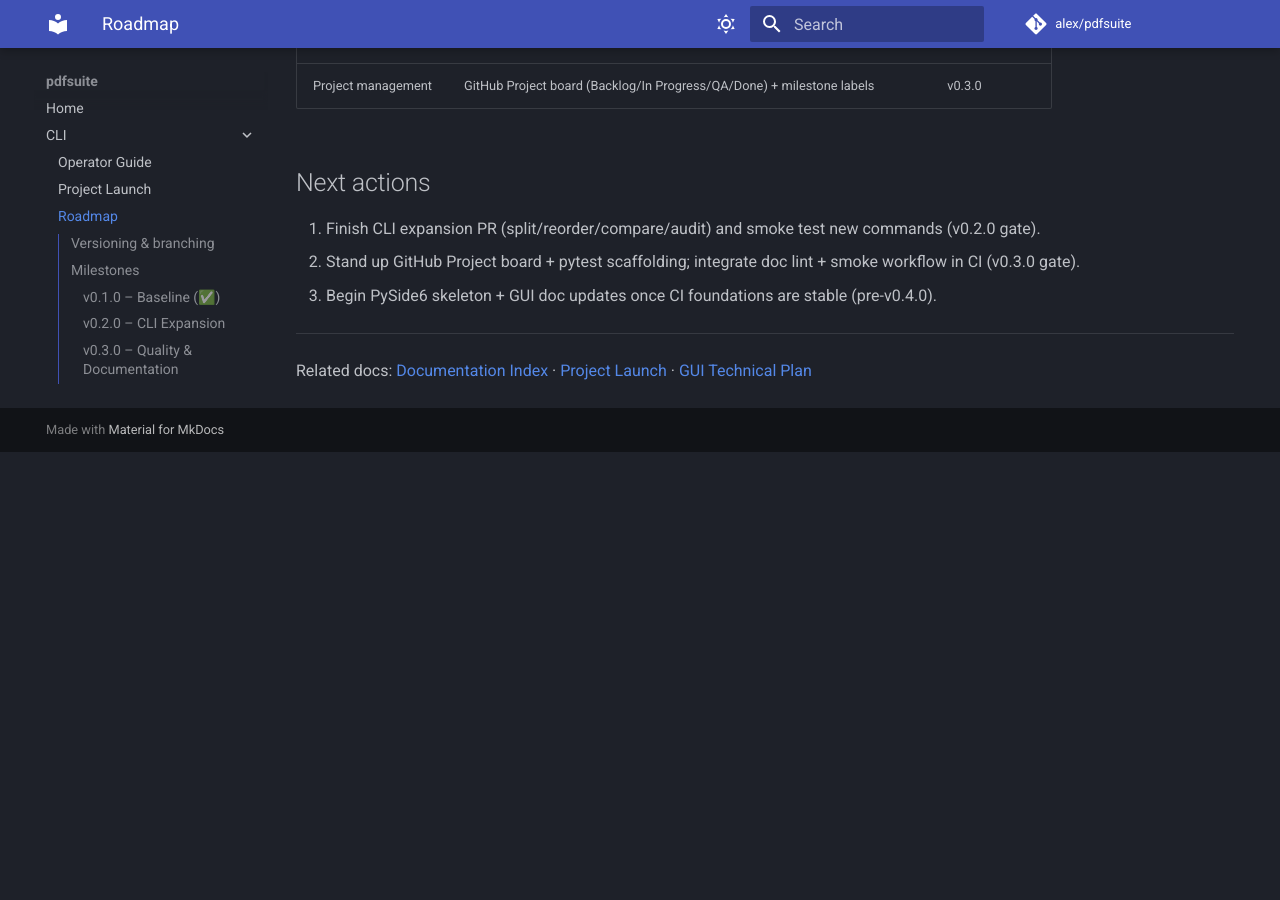
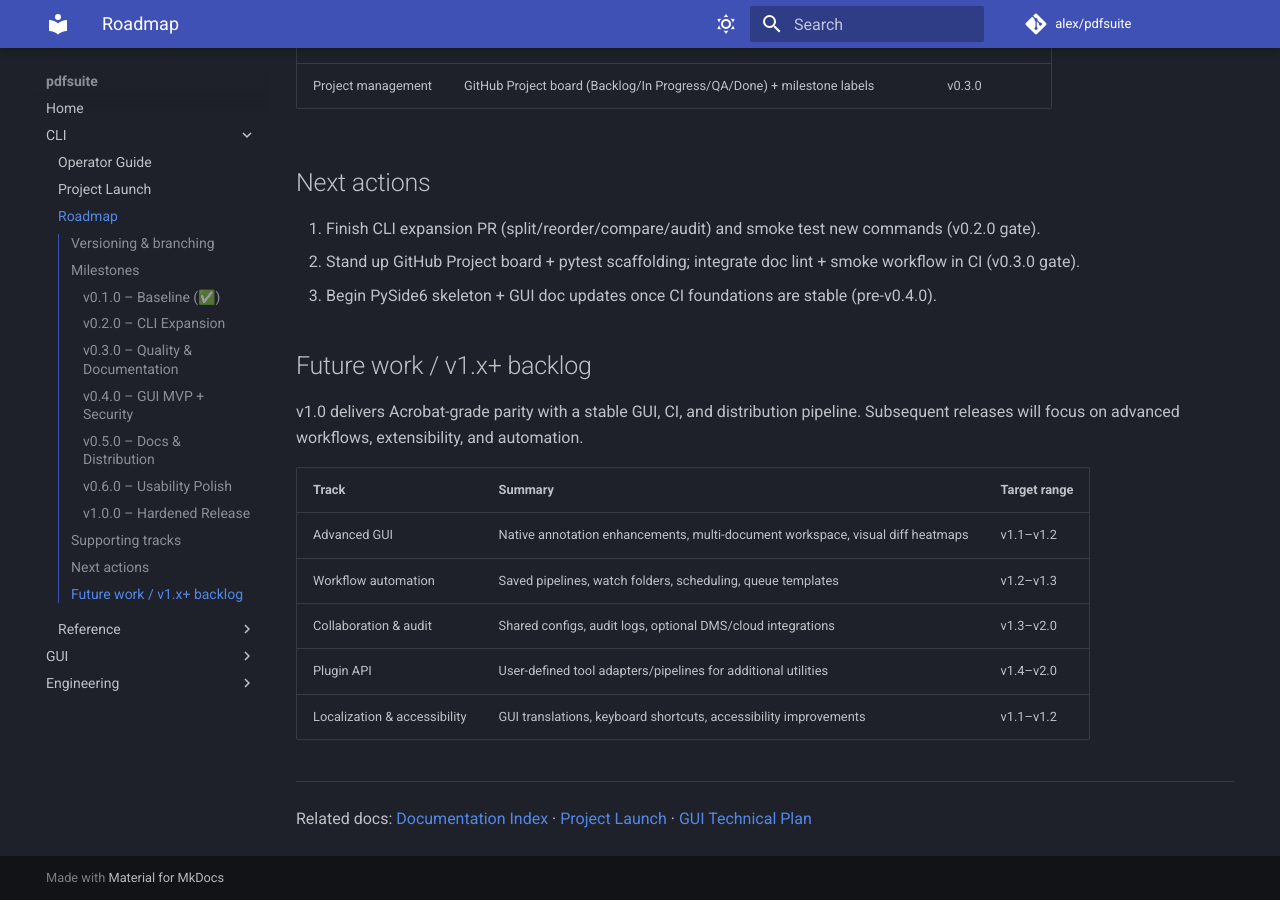
Before and after one commit to Balooog/pdfsuite, an MkDocs documentation site: the page built from docs/ROADMAP.md, in a window 1280 px wide and 900 px high, scrolled down 1984 px. Built offline with MkDocs 1.6.1 and Material for MkDocs 9.7.7, drawn with Linux system fonts in a browser that asks for light colours; comment, search, counter and statistics services are not loaded; before the commit the page ends 2436 px from its top, so only the background shows below that.

Commit message:
docs: add future roadmap tracks

```diff
--- a/docs/ROADMAP.md
+++ b/docs/ROADMAP.md
@@ -59,6 +59,18 @@
 2. Stand up GitHub Project board + pytest scaffolding; integrate doc lint + smoke workflow in CI (v0.3.0 gate).
 3. Begin PySide6 skeleton + GUI doc updates once CI foundations are stable (pre-v0.4.0).
 
+## Future work / v1.x+ backlog
+
+v1.0 delivers Acrobat-grade parity with a stable GUI, CI, and distribution pipeline. Subsequent releases will focus on advanced workflows, extensibility, and automation.
+
+| Track | Summary | Target range |
+| --- | --- | --- |
+| Advanced GUI | Native annotation enhancements, multi-document workspace, visual diff heatmaps | v1.1–v1.2 |
+| Workflow automation | Saved pipelines, watch folders, scheduling, queue templates | v1.2–v1.3 |
+| Collaboration & audit | Shared configs, audit logs, optional DMS/cloud integrations | v1.3–v2.0 |
+| Plugin API | User-defined tool adapters/pipelines for additional utilities | v1.4–v2.0 |
+| Localization & accessibility | GUI translations, keyboard shortcuts, accessibility improvements | v1.1–v1.2 |
+
 ---
 
 Related docs: [Documentation Index](DOCS_INDEX.md) · [Project Launch](PROJECT_LAUNCH.md) · [GUI Technical Plan](GUI_TECH.md)
```
